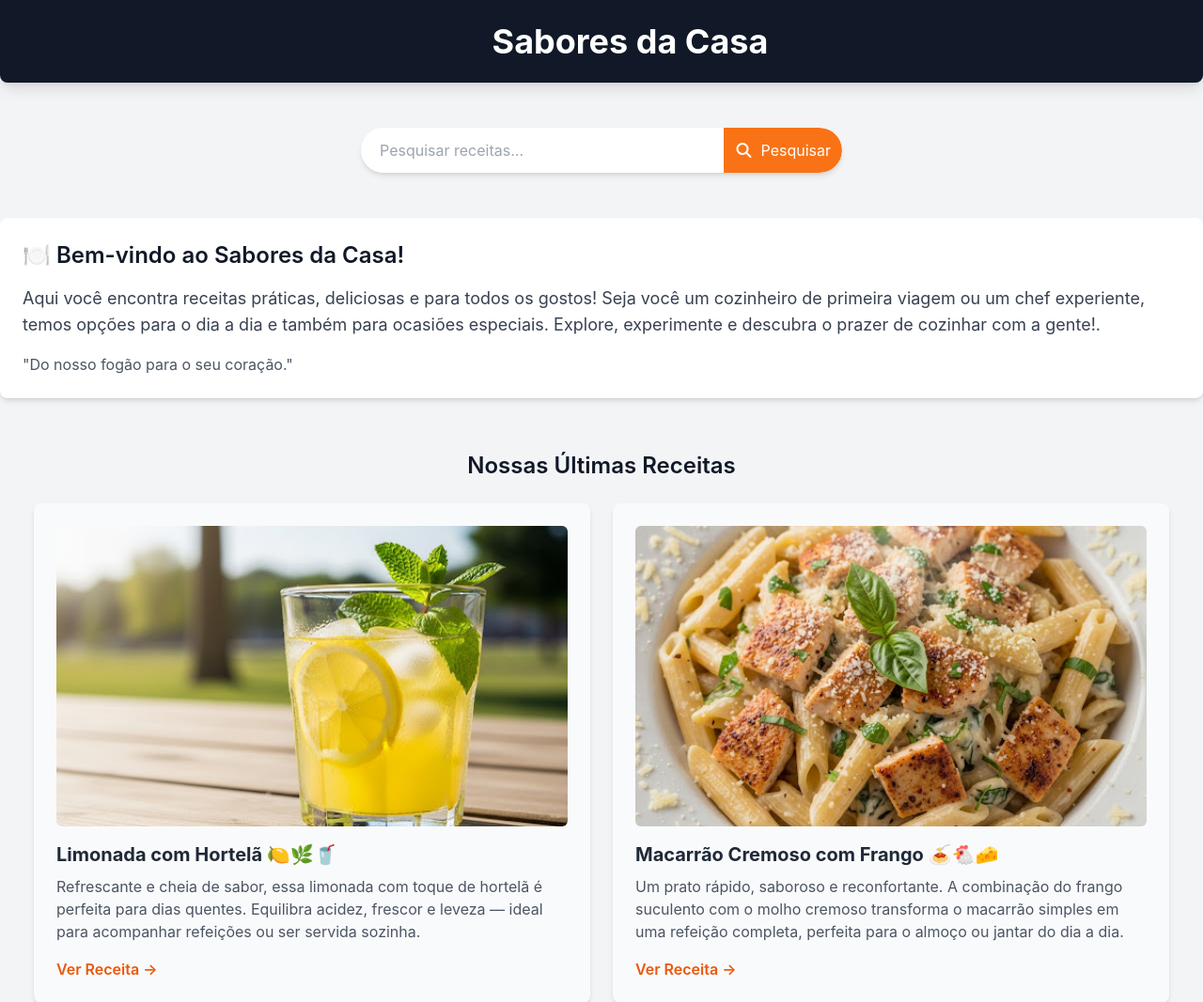
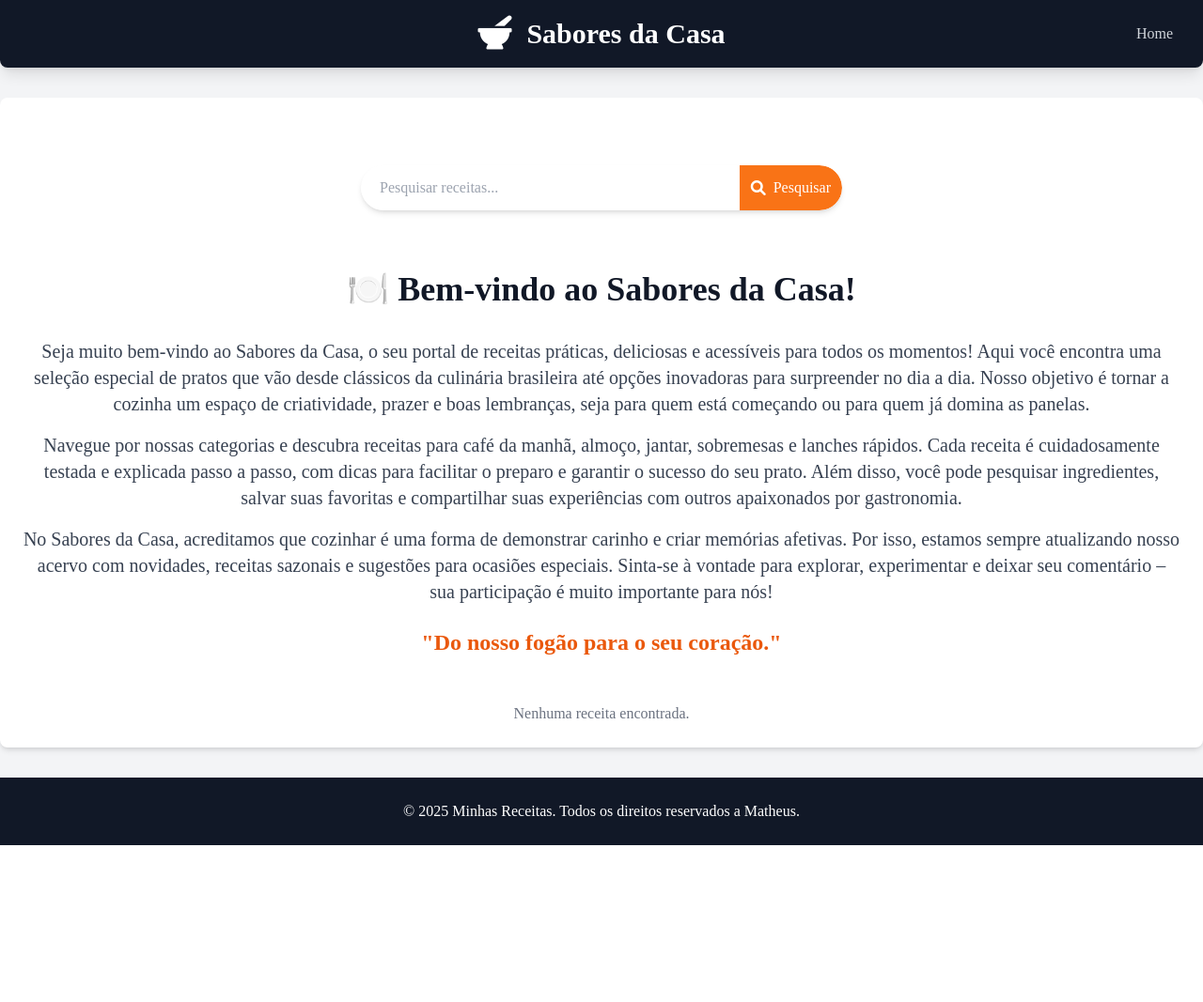
Before and after one commit to Matheus-Rodd/Projeto-Receitas, a Django app: page / in a window 1280 px wide. Shown: the top 1067 px of the page at 94% size. After the commit the page ends 900 px from the top, so only its background shows below. Run offline with Django 5.2, Linux system fonts and the light colour scheme; some libraries are stand-ins or nearby versions.

Commit message:
Att. html

```diff
--- /dev/null
+++ b/receitas/templates/receitas/base.html
@@ -0,0 +1,44 @@
+{% load static %}
+<!DOCTYPE html>
+<html lang="pt-br">
+<head>
+    <meta charset="UTF-8">
+    <meta name="viewport" content="width=device-width, initial-scale=1.0">
+    <title>{% block title %}Sabores da Casa{% endblock %}</title>
+    <script src="https://cdn.tailwindcss.com"></script>
+    <link rel="stylesheet" href="https://cdnjs.cloudflare.com/ajax/libs/font-awesome/6.0.0-beta3/css/all.min.css">
+    <style>
+        body {
+            font-family: 'Inter, sans-serif';
+        }
+    </style>
+</head>
+<body class="bg-gray-100 text-gray-900">
+    <header class="bg-gray-900 text-white p-6 shadow-lg rounded-b-lg">
+        <div class="container mx-auto relative flex items-center justify-between">
+            <div class="absolute inset-0 flex items-center justify-center">
+                <div class="flex items-center">
+                    <div class="text-4xl mr-4">
+                        <i class="fas fa-mortar-pestle"></i>
+                    </div>
+                    <h1 class="text-3xl font-bold">Sabores da Casa</h1>
+                </div>
+            </div>
+
+            <nav class="ml-auto relative z-10">
+                <a href="{% url 'home' %}" class="text-gray-300 hover:text-white mx-2">Home</a>
+            </nav>
+        </div>
+    </header>
+
+    <main class="container mx-auto p-6 mt-8 bg-white rounded-lg shadow-md">
+        {% block content %} {% endblock %}
+    </main>
+
+    <footer class="bg-gray-900 text-white p-6 mt-8">
+        <div class="container mx-auto text-center">
+            <p>&copy; 2025 Minhas Receitas. Todos os direitos reservados a Matheus.</p>
+        </div>
+    </footer>
+</body>
+</html>
--- a/receitas/templates/receitas/home.html
+++ b/receitas/templates/receitas/home.html
@@ -1,33 +1,9 @@
+{% extends 'receitas/base.html' %}
 {% load static %}
-<!DOCTYPE html>
-<html lang="pt-br">
-<head>
-  <meta charset="UTF-8" />
-  <meta name="viewport" content="width=device-width, initial-scale=1.0" />
-  <title>Sabores da Casa</title>
-  <script src="https://cdn.tailwindcss.com"></script>
-  <link rel="stylesheet" href="https://cdnjs.cloudflare.com/ajax/libs/font-awesome/7.0.0/css/all.min.css" integrity="sha512-DxV+EoADOkOygM4IR9yXP8Sb2qwgidEmeqAEmDKIOfPRQZOWbXCzLC6vjbZyy0vPisbH2SyW27+ddLVCN+OMzQ==" crossorigin="anonymous" referrerpolicy="no-referrer" />
-  <style>
-    body {
-      font-family: 'Inter', sans-serif;
-    }
-  </style>
-</head>
-<body class="bg-gray-100 text-gray-900">
 
-    <!-- Cabeçalho -->
-  <header class="bg-gray-900 text-white p-6 shadow-lg rounded-b-lg">
-    <div class="container mx-auto flex flex-col sm:flex-row items-center justify-center">
-      <div class="flex items-center mb-4 sm:mb-0">
-        <div class="text-4xl mr-4">
-          <i class="fas fa-chill-pepper"></i>
-        </div>
-        <h1 class="text-4xl font-bold text-center sm:text-left">
-          Sabores da Casa
-        </h1>
-      </div>
-    </div>
-  </header>
+{% block title %}Home - Sabores da Casa{% endblock %}
+
+{% block content %}
 
   <!-- Campo de pesquisa -->
   <section class="container mx-auto mt-8 p-4 flex justify-center">
@@ -39,72 +15,45 @@
             placeholder="Pesquisar receitas..."
             class="flex-grow p-3 text-gray-700 focus:outline-none focus:ring-2 focus:ring-orange-500 rounded-l-full pl-5" />
 
-            <button type="submit"
-                class="bg-orange-500 hover:bg-orange-600 text-white p-3 rounded-r-full transition duration-300 ease-in-out flex items-center justify-center">
+      <button type="submit"
+          class="bg-orange-500 hover:bg-orange-600 text-white p-3 rounded-r-full transition duration-300 ease-in-out flex items-center justify-center">
         <i class="fas fa-search mr-2"></i> Pesquisar
-
       </button>
     </form>
   </section>
 
-    <!-- Conteúdo Principal -->
+  <!-- Conteúdo Principal -->
+    <div class="text-center mt-12 mb-12">
+    <h2 class="text-4xl font-extrabold mb-8">🍽️ Bem-vindo ao Sabores da Casa!</h2>
+    <p class="text-xl text-gray-700 mb-4">
+      Seja muito bem-vindo ao Sabores da Casa, o seu portal de receitas práticas, deliciosas e acessíveis para todos os momentos! Aqui você encontra uma seleção especial de pratos que vão desde clássicos da culinária brasileira até opções inovadoras para surpreender no dia a dia. Nosso objetivo é tornar a cozinha um espaço de criatividade, prazer e boas lembranças, seja para quem está começando ou para quem já domina as panelas.
+    </p>
+    <p class="text-xl text-gray-700 mb-4">
+      Navegue por nossas categorias e descubra receitas para café da manhã, almoço, jantar, sobremesas e lanches rápidos. Cada receita é cuidadosamente testada e explicada passo a passo, com dicas para facilitar o preparo e garantir o sucesso do seu prato. Além disso, você pode pesquisar ingredientes, salvar suas favoritas e compartilhar suas experiências com outros apaixonados por gastronomia.
+    </p>
+    <p class="text-xl text-gray-700 mb-4">
+      No Sabores da Casa, acreditamos que cozinhar é uma forma de demonstrar carinho e criar memórias afetivas. Por isso, estamos sempre atualizando nosso acervo com novidades, receitas sazonais e sugestões para ocasiões especiais. Sinta-se à vontade para explorar, experimentar e deixar seu comentário – sua participação é muito importante para nós!
+    </p>
+    <p class="mt-6 text-2xl text-orange-600 font-semibold">"Do nosso fogão para o seu coração."</p>
+  </div>
+</section>
+  <div class="flex flex-wrap justify-center gap-6">
+    {% for receita in receitas %}
+      <div class="w-full sm:w-[calc(50%-1.5rem)] lg:w-[calc(33.333%-1.5rem)] bg-gray-50 p-6 rounded-lg shadow-md hover:shadow-lg transition-shadow duration-300 ease-in-out">
+        {% if receita.image %}`
 
-<main class="container mx-auto p-6 mt-8 bg-white rounded-lg shadow-md">
-        <h2 class="text-2xl font-semibold mb-4"> 🍽️ Bem-vindo ao Sabores da Casa!</h2>
-        <p class="text-lg text-gray-700"> Aqui você encontra receitas práticas, deliciosas e para todos os gostos! Seja você um cozinheiro de primeira viagem ou um chef experiente, temos opções para o dia a dia e também para ocasiões especiais. Explore, experimente e descubra o prazer de cozinhar com a gente!.</p>
-        <p class="mt-4 text-gray-600">"Do nosso fogão para o seu coração."</p>
-    </main>
+          <img src="{{ receita.image.url }}" alt="Imagem de {{ receita.title }}" class="w-full h-48 object-cover rounded-md mb-4">
+        {% endif %}
+        <h3 class="text-xl font-bold mb-2 text-gray-800">{{ receita.title }}</h3>
+        <p class="text-gray-600 mb-4">{{ receita.description|truncatewords:20 }}</p>
 
-    <main class="container mx-auto p-6 mt-8 bh-white rounded-lg shadow-md">
-        <h2 class="text-2xl font-semibold mb-6 text-center">Nossas Últimas Receitas</h2>
-        <div class="flex flex-wrap justify-center gap-6">
+        <a href="{% url 'receita_detail' receita.id %}" class="inline-block bg-orange-500 hover:bg-orange-600 text-white font-semibold py-2 px-4 rounded-full transition-colors duration-300">
+          Ver Receita &rarr;
+        </a>
+      </div>
+    {% empty %}
+      <p class="text-center text-gray-500 col-span-full">Nenhuma receita encontrada.</p>
+    {% endfor %}
+  </div>
 
-            <div class="w-full sm:w-[calc(50%-1.5rem)] lg:w-[calc(33,333%-1.5rem)] bg-gray-50 p-6 rounded-lg shadow-md hover:shadow-lg transition-shadow duration-300 ease-in-out">
-                <img src="{% static 'receitas/img/limonada.jpg' %}" alt="[Imagem de Limonada com Hortelã]" class="w-full h-80 object-cover rounded-md mb-4">
-                <h3 class="text-xl font-bold mb-2 text-gray-800">Limonada com Hortelã 🍋🌿🥤</h3>
-                <p class="text-gray-600 mb-4">Refrescante e cheia de sabor, essa limonada com toque de hortelã é perfeita para dias quentes. Equilibra acidez, frescor e leveza — ideal para acompanhar refeições ou ser servida sozinha.</p>
-                <a href="{% url 'receita_detail' id=1 %}" class="text-orange-600 hover:text-orange-800 font-semibold">Ver Receita &rarr;</a>
-            </div>
-
-            <div class="w-full sm:w-[calc(50%-1.5rem)] lg:w-[calc(33,333%-1.5rem)] bg-gray-50 p-6 rounded-lg shadow-md hover:shadow-lg transition-shadow duration-300 ease-in-out">
-                <img src="{% static 'receitas/img/macarrao.jpg' %}" alt="[Imagem de Macarrão Cremoso com Frango]" class="w-full h-80 object-cover rounded-md mb-4">
-                <h3 class="text-xl font-bold mb-2 text-gray-800">Macarrão Cremoso com Frango 🍝🐔🧀</h3>
-                <p class="text-gray-600 mb-4">Um prato rápido, saboroso e reconfortante. A combinação do frango suculento com o molho cremoso transforma o macarrão simples em uma refeição completa, perfeita para o almoço ou jantar do dia a dia.</p>
-                <a href="{% url 'receita_detail' id=2 %}" class="text-orange-600 hover:text-orange-800 font-semibold">Ver Receita &rarr;</a>
-            </div>
-
-            <div class="w-full sm:w-[calc(50%-1.5rem)] lg:w-[calc(33,333%-1.5rem)] bg-gray-50 p-6 rounded-lg shadow-md hover:shadow-lg transition-shadow duration-300 ease-in-out">
-                <img src="{% static 'receitas/img/brigadeiro.jpg' %}" alt="[Imagem de Brigadeiro de Colher]" class="w-full h-80 object-cover rounded-md mb-4">
-                <h3 class="text-xl font-bold mb-2 text-gray-800">Brigadeiro de Colher 🍫🥄😋</h3>
-                <p class="text-gray-600 mb-4">Clássico da culinária brasileira, esse doce é feito para quem ama praticidade e muito sabor. Com textura cremosa e chocolate intenso, é ideal para matar aquela vontade de um docinho rápido.</p>
-                <a href="{% url 'receita_detail' id=3 %}" class="text-orange-600 hover:text-orange-800 font-semibold">Ver Receita &rarr;</a>
-            </div>
-
-            <div class="w-full sm:w-[calc(50%-1.5rem)] lg:w-[calc(33,333%-1.5rem)] bg-gray-50 p-6 rounded-lg shadow-md hover:shadow-lg transition-shadow duration-300 ease-in-out">
-                <img src="{% static 'receitas/img/omelete.jpg' %}" alt="[Imagem de Omelete de Forno]" class="w-full h-80 object-cover rounded-md mb-4">
-                <h3 class="text-xl font-bold mb-2 text-gray-800">Omelete de Forno 🍳🔥🧅</h3>
-                <p class="text-gray-600 mb-4">Uma versão prática e sem fritura da omelete tradicional. Leve, versátil e perfeita para aproveitar sobras da geladeira, essa receita vai bem no café da manhã, lanche ou até como refeição leve.</p>
-                <a href="{% url 'receita_detail' id=4 %}" class="text-orange-600 hover:text-orange-800 font-semibold">Ver Receita &rarr;</a>
-            </div>
-
-            <div class="w-full sm:w-[calc(50%-1.5rem)] lg:w-[calc(33,333%-1.5rem)] bg-gray-50 p-6 rounded-lg shadow-md hover:shadow-lg transition-shadow duration-300 ease-in-out">
-                <img src="{% static 'receitas/img/bolo.jpg' %}" alt="[Imagem de Bolo de Banana com Aveia]" class="w-full h-80 object-cover rounded-md mb-4">
-                <h3 class="text-xl font-bold mb-2 text-gray-800">Bolo de Banana com Aveia 🍌🍰🌾</h3>
-                <p class="text-gray-600 mb-4">Um bolo saudável, fofinho e cheio de sabor natural da banana. Ideal para o café da tarde ou um lanche nutritivo, sem farinha branca e com açúcar na medida certa.</p>
-                <a href="{% url 'receita_detail' id=5 %}" class="text-orange-600 hover:text-orange-800 font-semibold">Ver Receita &rarr;</a>
-            </div>
-
-            <div class="w-full sm:w-[calc(50%-1.5rem)] lg:w-[calc(33,333%-1.5rem)] bg-gray-50 p-6 rounded-lg shadow-md hover:shadow-lg transition-shadow duration-300 ease-in-out">
-                <img src="{% static 'receitas/img/vitamina.jpg' %}" alt="[Imagem de Vitamina de Morango com Banana]" class="w-full h-80 object-cover rounded-md mb-4">
-                <h3 class="text-xl font-bold mb-2 text-gray-800">Vitamina de Morango com Banana 🍓🍌🥤</h3>
-                <p class="text-gray-600 mb-4">Uma bebida cremosa, nutritiva e refrescante, perfeita para o café da manhã ou pós-treino. Combina o sabor doce da banana com o frescor do morango, tudo batido em segundos.</p>
-                <a href="{% url 'receita_detail' id=6 %}" class="text-orange-600 hover:text-orange-800 font-semibold">Ver Receita &rarr;</a>
-            </div>
-        </div>
-    </main>
-
-    <footer class="mt-12 p-6 text-center text-gray-600">
-        <p>&copy; 2025 Minhas Receitas. Todos os direitos reservados a Matheus.</p>
-    </footer>
-</body>
-</html>
+{% endblock %}
```
Also changed, not shown: receitas/templates/receitas/pesquisa.html (+14 -21 lines), receitas/templates/receitas/receita_detail.html (+7 -4 lines).
